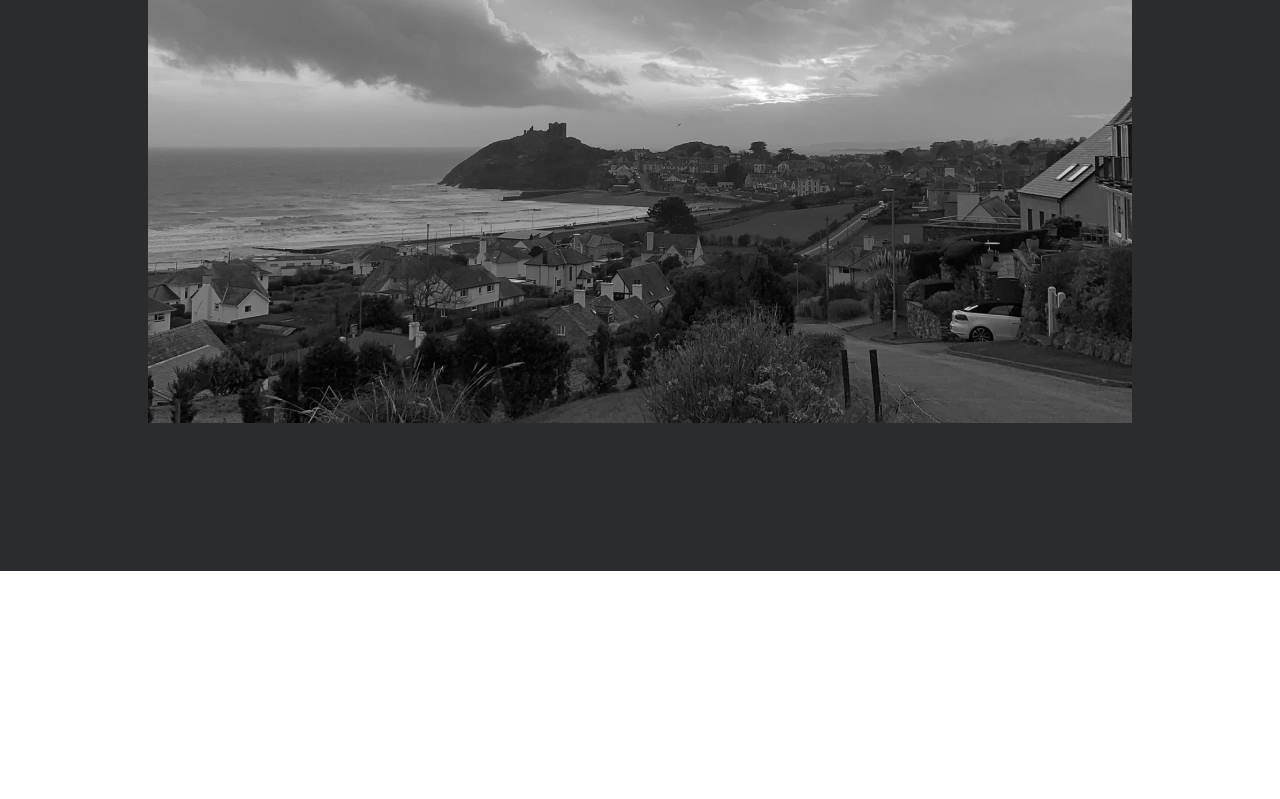
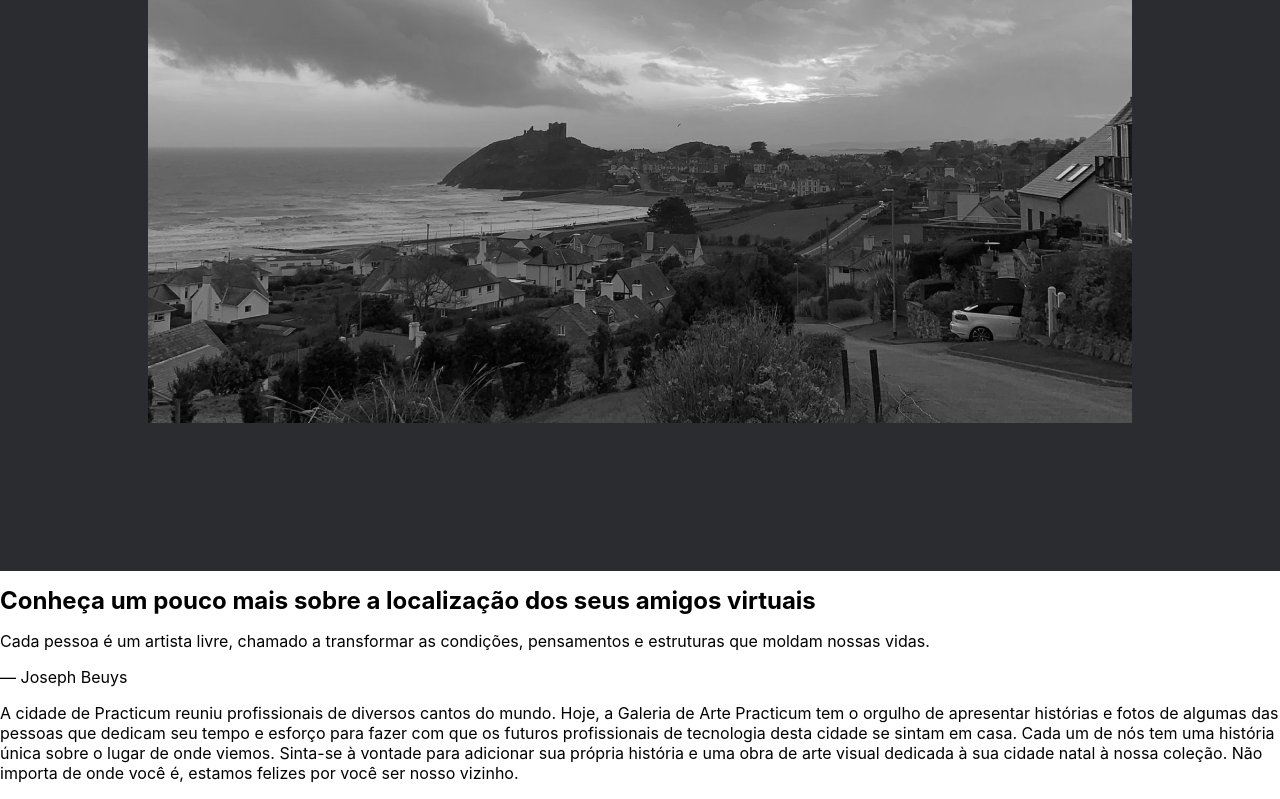
Before and after one commit to claudiocassimiro/web_project_homeland, a plain HTML site: page index.html in a window 1280 px wide. Shown: the part 732-1531 px from the top of the page. Before the commit the page ends 1303 px from the top, so only its background shows below. Drawn offline with Linux system fonts and the light colour scheme; a web font is replaced by a local one.

Commit message:
feat: implements main container with section know friends location

```diff
--- a/index.html
+++ b/index.html
@@ -24,6 +24,31 @@
           alt="Imagem da cidade de Dubrovnik"
         />
       </header>
+      <main class="main">
+        <section class="main__know-friends-locations">
+          <h2 class="main__title">
+            Conheça um pouco mais sobre a localização dos seus amigos virtuais
+          </h2>
+          <div class="main__quote-container">
+            <p class="main__quote-text">
+              Cada pessoa é um artista livre, chamado a transformar as
+              condições, pensamentos e estruturas que moldam nossas vidas.
+            </p>
+            <p class="main__quote-author">— Joseph Beuys</p>
+          </div>
+          <p class="main__description">
+            A cidade de Practicum reuniu profissionais de diversos cantos do
+            mundo. Hoje, a Galeria de Arte Practicum tem o orgulho de apresentar
+            histórias e fotos de algumas das pessoas que dedicam seu tempo e
+            esforço para fazer com que os futuros profissionais de tecnologia
+            desta cidade se sintam em casa. Cada um de nós tem uma história
+            única sobre o lugar de onde viemos. Sinta-se à vontade para
+            adicionar sua própria história e uma obra de arte visual dedicada à
+            sua cidade natal à nossa coleção. Não importa de onde você é,
+            estamos felizes por você ser nosso vizinho.
+          </p>
+        </section>
+      </main>
     </div>
   </body>
 </html>
```
